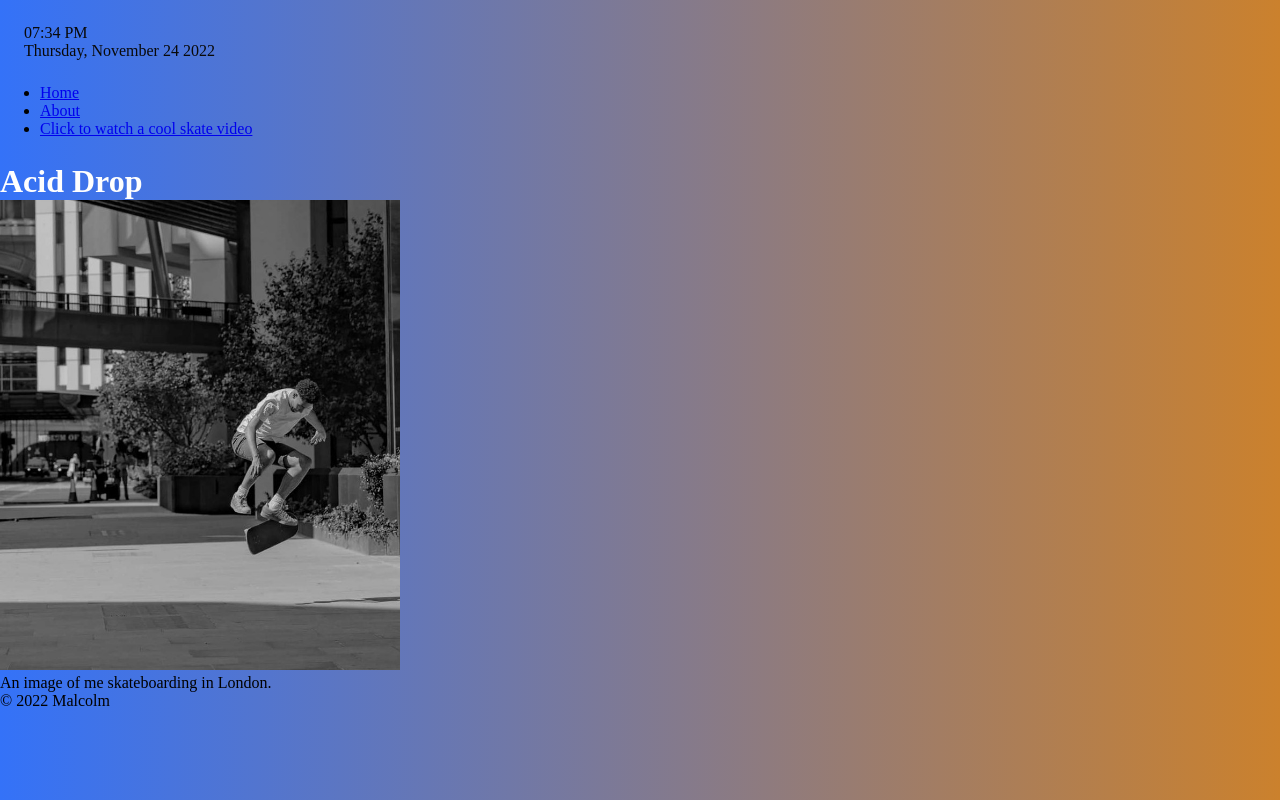
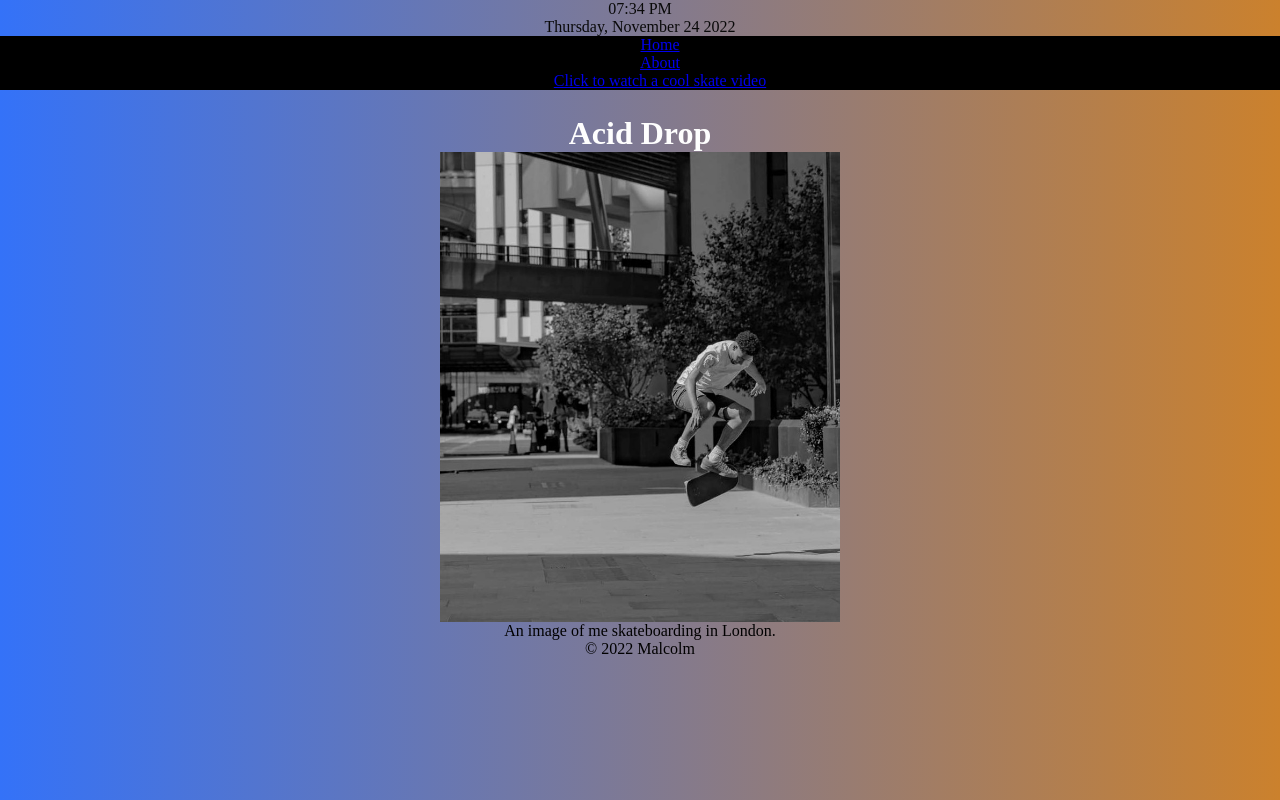
Before and after one commit to malcolmwilson8/my-webpage, a plain HTML site: page index.html in a window 1280 px wide. Drawn offline with Linux system fonts and the light colour scheme.

Commit message:
Update my-styles.css

```diff
--- a/my-styles.css
+++ b/my-styles.css
@@ -9,12 +9,55 @@ h1 {
     width: 100vw;
     height: 100vh;
     position: relative;
+    text-align: center;
+    margin: 0;
     overflow: hidden;
     background: linear-gradient(to right, #3472f8,#cb812d);
 }
 
+
+.nav-links{
+    background: #000000;
+    display: flex;
+    height:fit-content;
+    position: sticky;
+    justify-content: center;
+    align-items: center;
+    z-index: 999;
+    list-style-type: none;
+    margin: 0px;
+}
+
+img{
+    display: block;
+    padding: 0;
+    margin: 0 auto;
+    max-width: 100%;
+    max-height: 100%;
+}
+
+.navtext a{
+    text-decoration: none;
+    color: #f2f1ef;
+    display: flex;
+    justify-content: center;
+    align-items: center;
+    padding: 0 2rem;
+    margin: 5px;
+    text-decoration: none;
+}
+
+li{
+    list-style-type: none;
+}
+
+p{
+    margin: 10px;
+    text-align: center;
+}
+
 .datetime {
     font-size: 16px;
-    padding: 24px;
     color:rgb(9, 9, 9);
+    background: linear-gradient(to right, #3472f8,#cb812d);
 }
```
